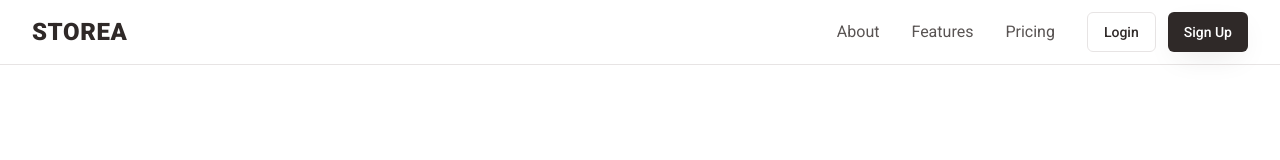
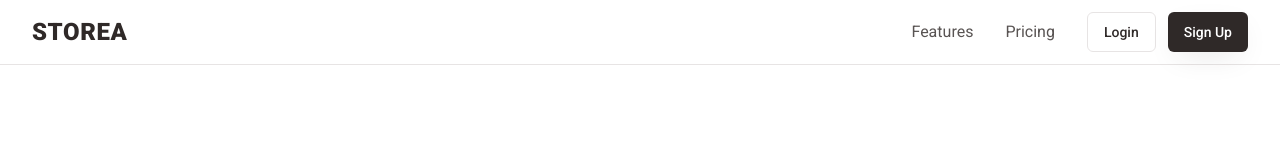
Before and after one commit to SnitzyG/storea-basic-3a9e4a58, a React (Vite) app: page / in a window 1280 px wide. Shown: the top 160 px of the page. Built offline with nearby package versions, Linux system fonts and the light colour scheme.

Commit message:
Visual edit in Lovable
Edited UI in Lovable

```diff
--- a/src/components/marketing/NavBar.tsx
+++ b/src/components/marketing/NavBar.tsx
@@ -43,9 +43,7 @@ export const NavBar = () => {
 
           {/* Desktop Navigation */}
           <div className="hidden md:flex items-center gap-8">
-            <Link to="/about" className="text-foreground/80 hover:text-foreground transition-colors">
-              About
-            </Link>
+
             <Link to="/features" className="text-foreground/80 hover:text-foreground transition-colors">
               Features
             </Link>
```
